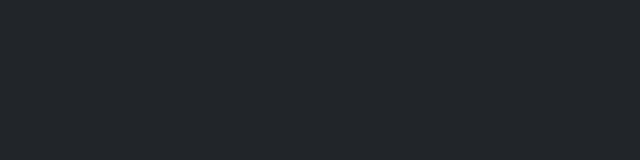
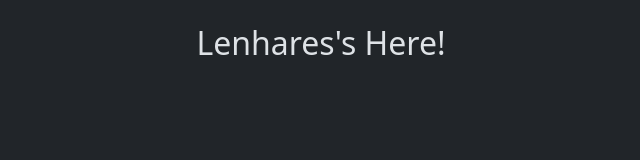
Before and after one commit to DayBird2000/daybird2000.github.io, a plain HTML site: page index.html in a window 1280 px wide. Shown: the whole page, without its empty margins (319-959 px from the left). Drawn offline with nearby package versions, Linux system fonts and the light colour scheme.

Commit message:
feat: adding title

```diff
--- a/index.html
+++ b/index.html
@@ -11,5 +11,10 @@
 
         <script src="https://cdn.jsdelivr.net/npm/bootstrap@5.3.2/dist/js/bootstrap.bundle.min.js" integrity="sha384-C6RzsynM9kWDrMNeT87bh95OGNyZPhcTNXj1NW7RuBCsyN/o0jlpcV8Qyq46cDfL" crossorigin="anonymous"></script>
 
+        <br>
+<h2>
+    <center>Lenhares's Here!</center>
+</h2>
+
     </body>
 </html>
```
